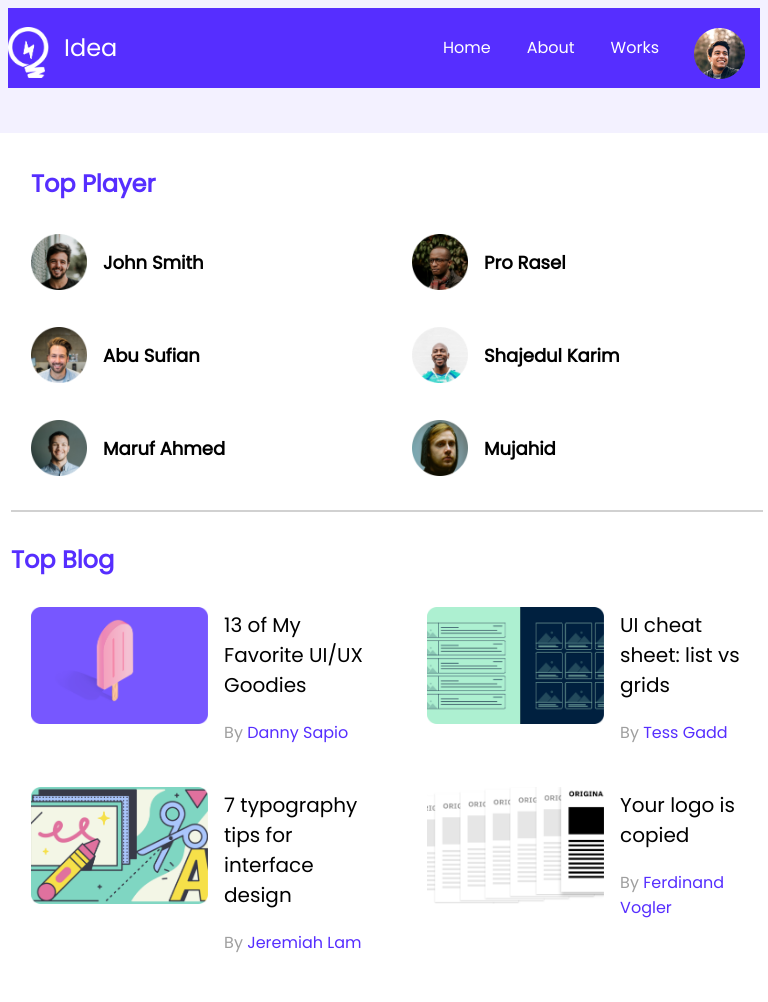
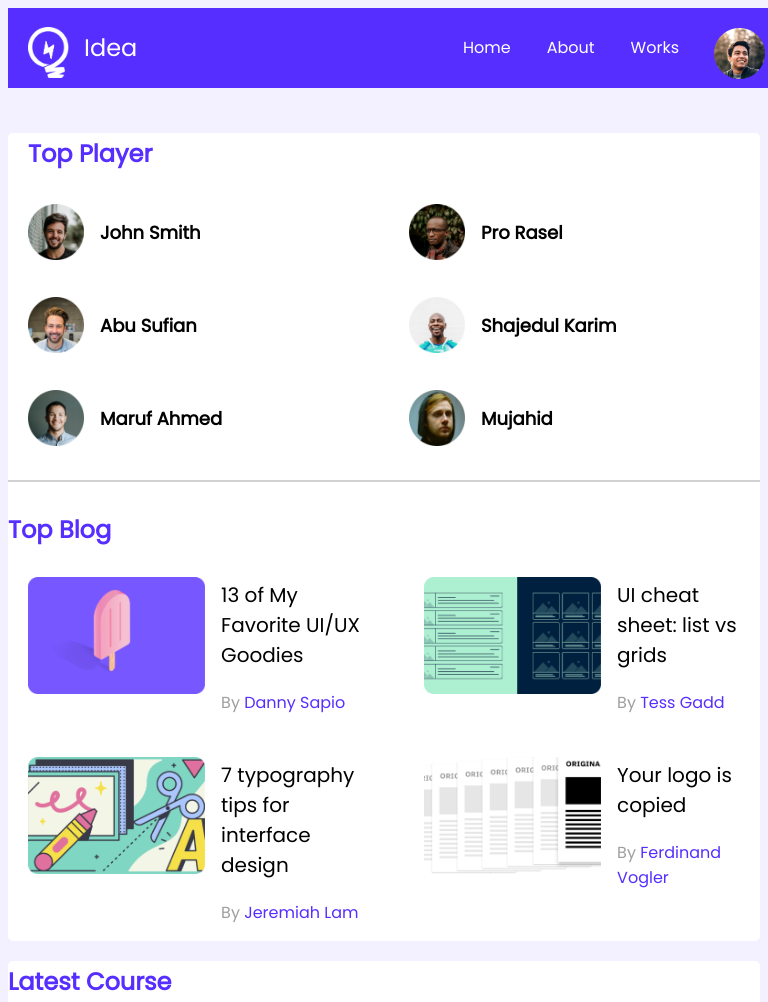
Before and after one commit to reza107-hub/leader-board-project, a plain HTML site: page index.html in a window 768 px wide. Shown: the top 1002 px of the page. Drawn offline with Linux system fonts and the light colour scheme.

Commit message:
some changes

```diff
--- a/style.css
+++ b/style.css
@@ -184,6 +184,8 @@ hr {
     color: #FF4A60;
     padding: 6px;
 }
+/* --------------------resposive
+--------------------------------*/
 
 @media only screen and (max-width: 688px) {
     header {
@@ -212,7 +214,7 @@ hr {
 
     .container {
         width: 100%;
-        padding-bottom: 18px;
+        padding: 0;
     }
     .players {
         grid-template-columns: repeat(1, 1fr);
@@ -243,12 +245,15 @@ hr {
 
 
 @media only screen and (min-width:689px) and (max-width:992px) {
-    .top-players, .blogs, .courses  {
+    header, .top-players, .blogs, .courses  {
         padding-left: 20px;
     }
     .container,  header {
         width: 100%;
         height: 100%;
+    }
+    .container {
+        padding: 0;
     }
     .nav {
         justify-content: space-between;
```
